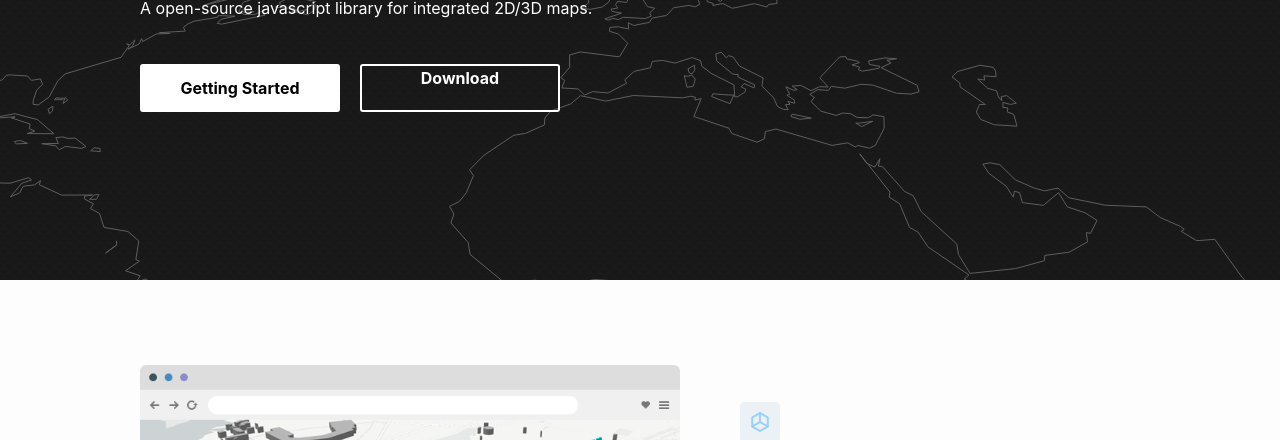
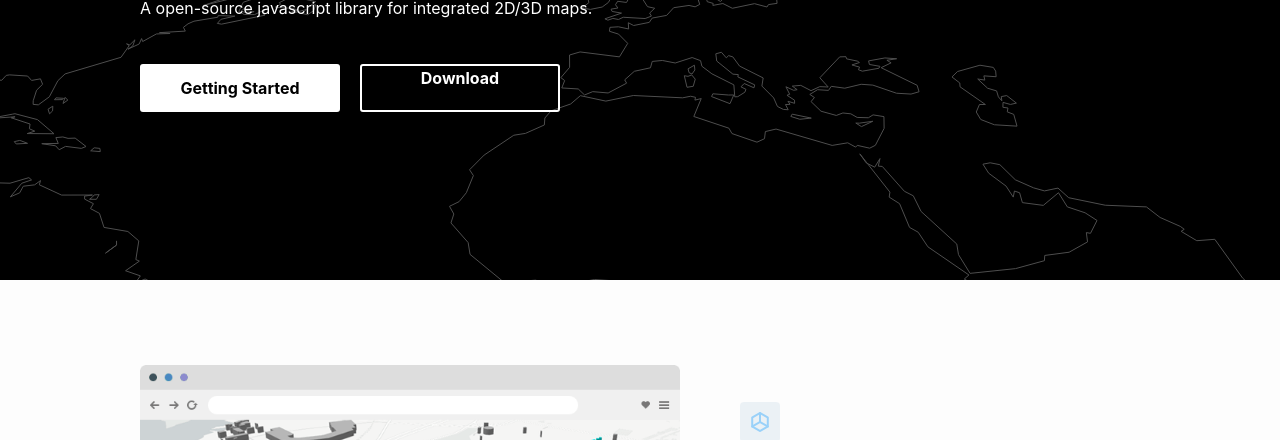
Before and after one commit to maptalks/maptalks.github.io, a website: page src/index.html in a window 1280 px wide. Shown: the part 360-800 px from the top of the page. Drawn offline with nearby package versions, Linux system fonts and the light colour scheme; files that its build step writes are made by us from their sources; no server answers.

Commit message:
update index.html

```diff
--- a/src/index.html
+++ b/src/index.html
@@ -7,13 +7,13 @@
         <title>maptalks - for building 2D/3D maps</title>
         <meta name="viewport" content="width=device-width, initial-scale=1, maximum-scale=1, user-scalable=no">
         <link rel="stylesheet" href="style/main.css">
-        <script type="text/javascript" src="script/maptalks/maptalks.custom.min.js"></script>
+        <script async defer src="https://buttons.github.io/buttons.js"></script>
     </head>
 
     <body>
         <div class="main-entry">
             <div class="hero-banner-area">
-                <div id="map" class="hero-banner" style="background-image:url('resource/image/bodyback.png');">
+                <div id="map" class="hero-banner" style="background-color:#000;">
 
                 </div>
                 <div class="header center-block">
@@ -253,9 +253,9 @@
         </div>
         <script src="script/lib/jquery.js"></script>
         <script src="script/main.js"></script>
+        <script type="text/javascript" src="script/maptalks/maptalks.custom.min.js"></script>
         <script src="script/topojson.v1.min.js"></script>
         <script src="script/world.js"></script>
-        <script async defer src="https://buttons.github.io/buttons.js"></script>
         <script>
             (function (i, s, o, g, r, a, m) {
                 i['GoogleAnalyticsObject'] = r; i[r] = i[r] || function () {
--- a/src/script/main.js
+++ b/src/script/main.js
@@ -1,7 +1,9 @@
 $(function() {
   initMap();
-  getVersion();
+
 });
+
+getVersion();
 
 function getVersion() {
     $.get('https://raw.githubusercontent.com/maptalks/maptalks.js/master/package.json', function(result){
```
